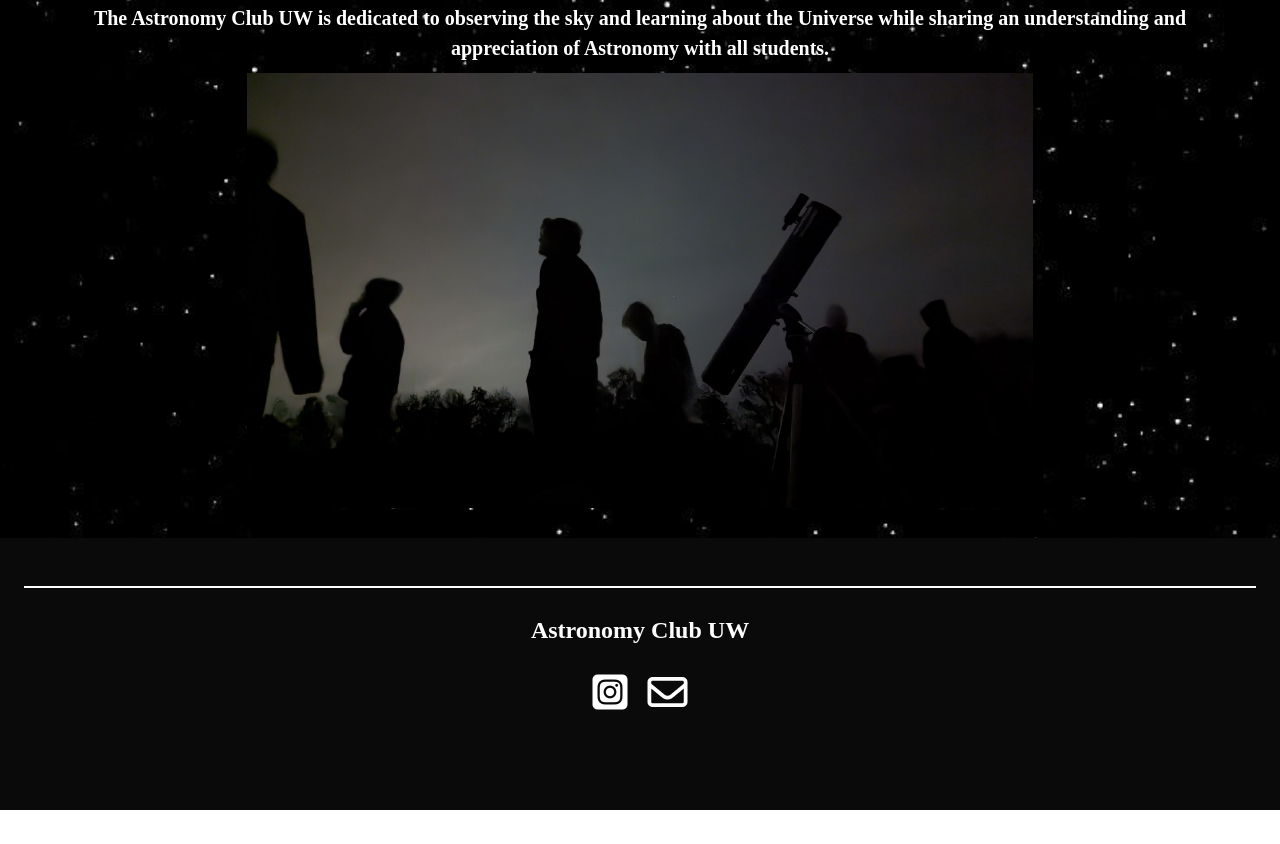
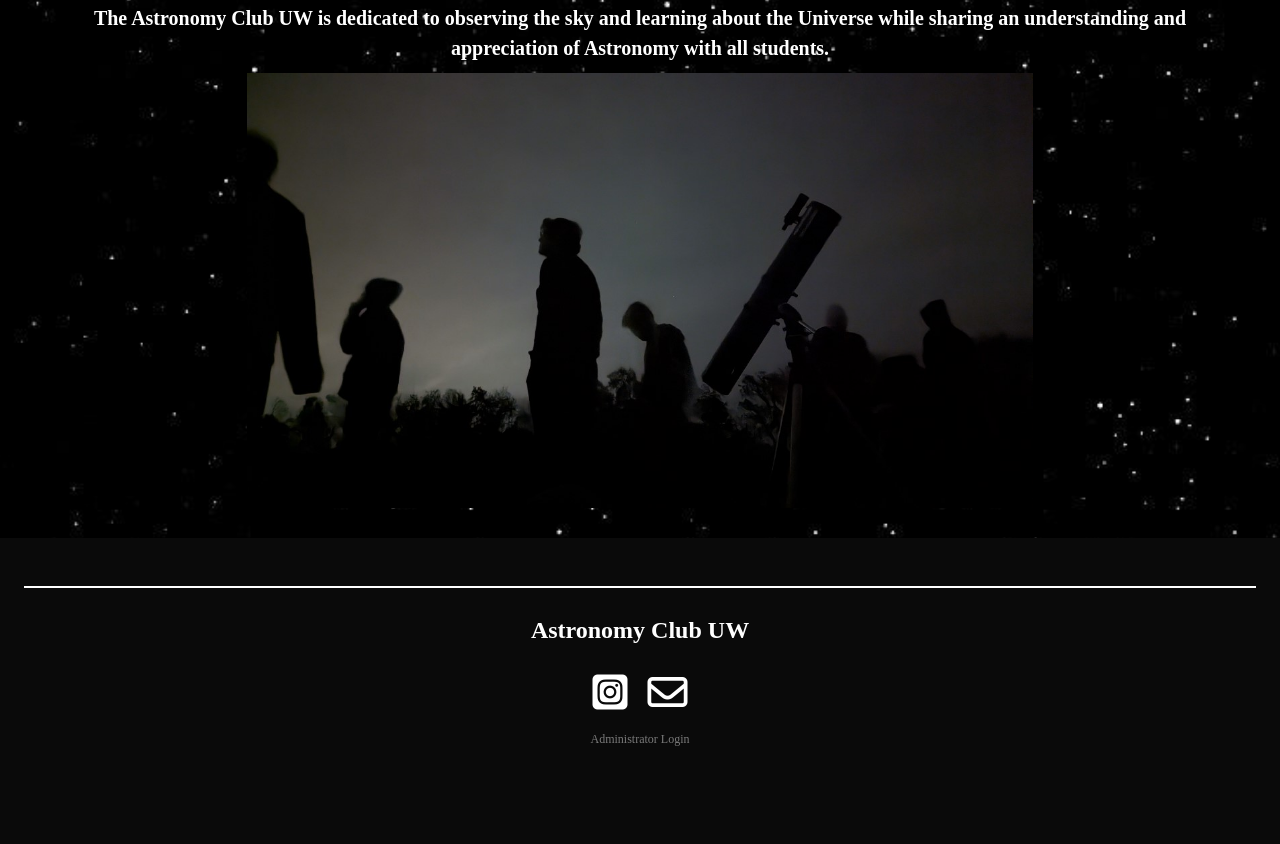
Before and after one commit to jmbartel/AstronomyUW, a plain HTML site: page public/index.html in a window 1280 px wide. Shown: the part 353-1197 px from the top of the page. Before the commit the page ends 1163 px from the top, so only its background shows below. Drawn offline with nearby package versions, Linux system fonts and the light colour scheme; no server answers.

Commit message:
sign in link to footer

```diff
--- a/public/index.html
+++ b/public/index.html
@@ -869,6 +869,10 @@
           <a class = "has-text-white" href="https://www.instagram.com/astroclubuw/"><i class="fa-brands fa-square-instagram"></i> </a>&nbsp;&nbsp;&nbsp;
           <a class = "has-text-white" href=mailto:astronomyclubofficers@gmail.com><i class="fa-regular fa-envelope"></i></a>
         </p>
+        <p>
+          <a id="signin" class="has-text-grey is-size-7">Administrator Login</a>
+        </p>
+        </div>
     </footer>
     <!-- Insert these scripts at the bottom of the HTML, but before you use any Firebase services -->
 
```
